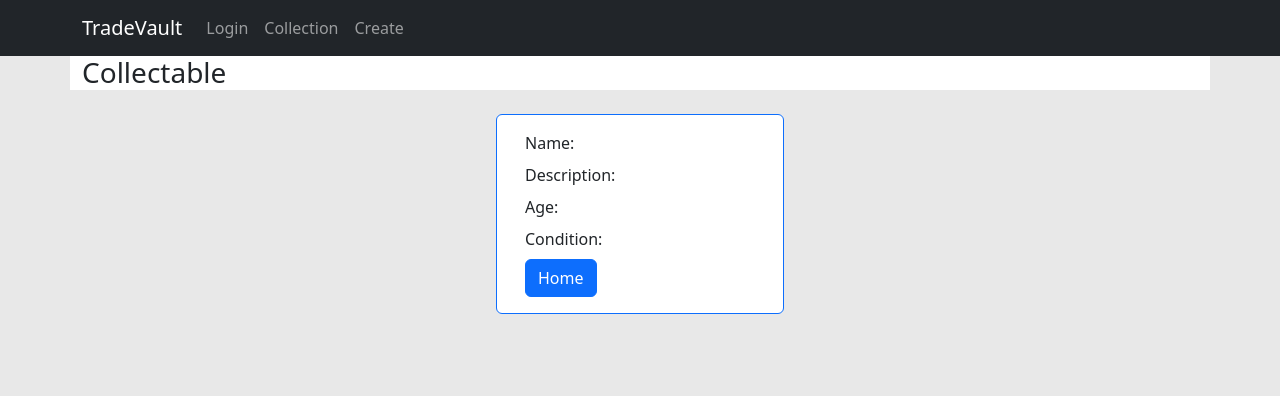
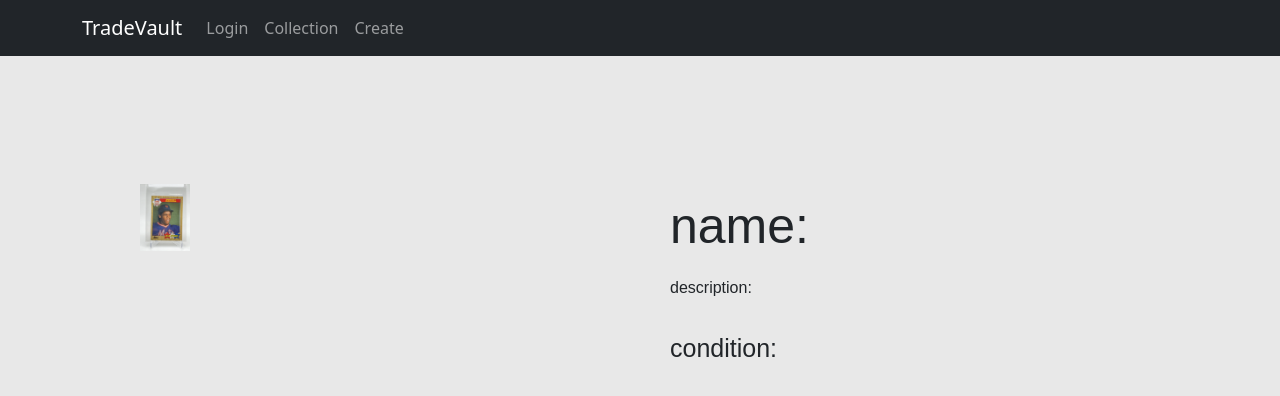
Before and after one commit to JohnJones88/TradeVault-ui, a React (Create React App) app: page /view in a window 1280 px wide. Shown: the top 396 px of the page. Built offline with nearby package versions, Linux system fonts and the light colour scheme.

Commit message:
cleaned up view page and css

```diff
--- a/src/pages/view/ViewPage.css
+++ b/src/pages/view/ViewPage.css
@@ -1,6 +1,94 @@
 .view-page {
   height: 100%;
   min-width: 100%;
-
   margin-top: 100px;
 }
+
+.container-body {
+  padding-top: 10%;
+}
+
+.wrapper {
+  width: 100%;
+}
+
+.collectable-img-info{
+  width: 100%;
+}
+
+.collectable-img-info h2{
+  padding: 30px 30px 20px;
+  font-family: arial;
+  font-size: 50px;
+  line-height: 44px;
+}
+
+.collectable-img-info p{
+  padding: 0px 30px 20px;
+  font-family: arial;
+  font-size: 16px;
+  line-height: 24px;
+}
+
+.collectable-img-info h4{
+  padding: 0px 30px 20px;
+  font-family: arial;
+  font-size: 25px;
+  line-height: 24px;
+}
+
+.collectable-img{
+  width: 100%;
+}
+
+@media only screen and (min-width: 768px) {
+  .wrapper {
+    width: 600px;
+    margin: 0 auto;
+  }
+
+  .collectable-img-info h2{
+    padding: 20px 0px 0px;
+  }
+
+  .collectable-img-info p{
+    padding: 20px 0px 0px;
+  }
+
+  .collectable-img-info h4{
+    padding: 20px 0px 0px;
+  }
+
+  .collectable-img{
+    padding-top: 30px;
+  }
+}
+
+@media only screen and (min-width: 1000px) {
+  .wrapper {
+    width: 1000px;
+  }
+
+  .collectable-img-info{
+    width: 50%;
+    float: right;
+  }
+
+  .collectable-img-info h2{
+    padding: 20px 0px 0px 30px;
+  }
+
+  .collectable-img-info p{
+    padding: 20px 0px 0px 30px;
+  }
+
+  .collectable-img-info h4{
+    padding: 20px 0px 0px 30px;
+  }
+
+  .collectable-img{
+    padding-top: 0px;
+    width: 50px;
+    float: left;
+  }
+}
--- a/src/pages/view/ViewPage.tsx
+++ b/src/pages/view/ViewPage.tsx
@@ -50,25 +50,18 @@ function ViewPage() {
   return (
     <div>
 
-      <div className="container mb-4"><h3>Collectable</h3></div>
+      <meta name="viewport" content="width=device-width, initial-scale=1.0" />
 
-      <Card border="primary container" style={{ width: '18rem' }}>
-        <Card.Body>
-          <div className="row">
-            <label className="form-label">Name: {name}</label>
-          </div>
-          <div className="row">
-            <label className="form-label">Description: {description}</label>
-          </div>
-          <div className="row">
-            <label className="form-label">Age: {age}</label>
-          </div>
-          <div className="row">
-            <label className="form-label">Condition: {condition}</label>
-          </div>
-          <button className="btn btn-primary" type="button" onClick={() => navigate('/home')}>Home </button>
-        </Card.Body>
-      </Card>
+      <body className="container-body">
+        <div className="wrapper">
+          <article className="collectable-img-info">
+            <h2>name: {name}</h2>
+            <p>description: {description}</p>
+            <h4>condition: {condition}</h4>
+          </article>
+          <img className="collectable-img" src="http://localhost:3000/s-l1200.webp" alt="Collectable Image" />
+        </div>
+      </body>
 
     </div>
   )
```
